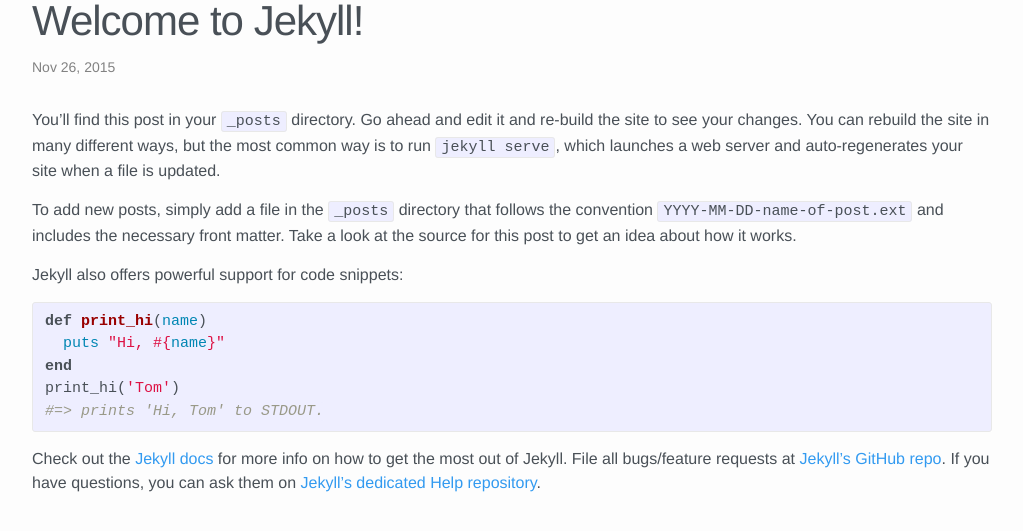
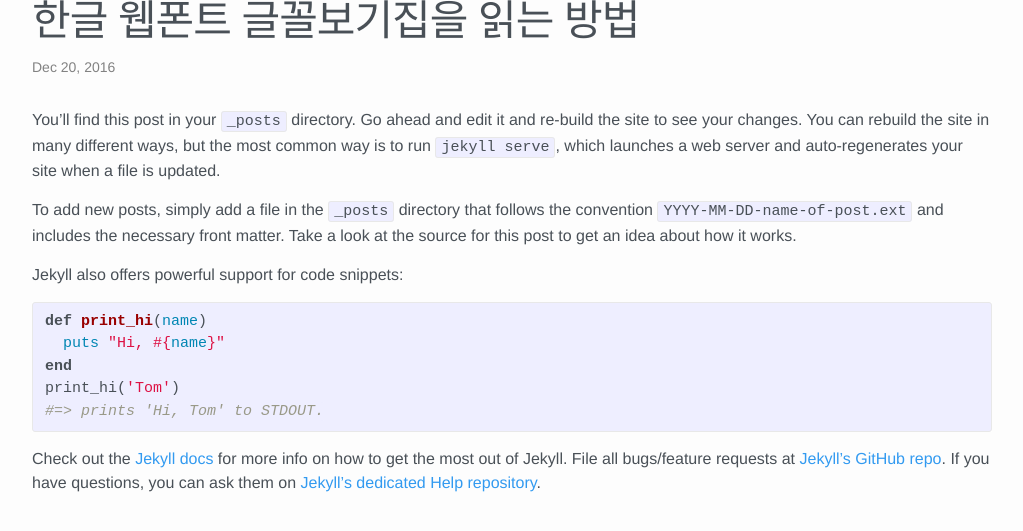
Before and after one commit to young-hwa/young-hwa.github.io, a Jekyll site: the page built from _posts/2016-12-20-hangul-webfont-showcase.md, in a window 1280 px wide. Shown: the top 531 px of the page, without its empty margins (128-1151 px from the left). Built offline with Jekyll 4.4.1, drawn with Linux system fonts in a browser that asks for light colours.

Commit message:
change posts file.

```diff
--- /dev/null
+++ b/_posts/2016-12-20-hangul-webfont-showcase.markdown
@@ -0,0 +1,6 @@
+---
+layout: entry
+title:  "한글 웹폰트 글꼴보기집을 읽는 방법"
+date:   2016-12-20 00:31:18
+description: 한글 웹폰트 글꼴보기집을 어떻게 만들게 되었는지, 어떤 방식으로 읽으면 되는지 간단한 설명을 적어봅니다.
+---
--- a/_posts/2015-11-26-welcome-to-jekyll.markdown
+++ b/_posts/2016-12-20-hangul-webfont-showcase.md
@@ -1,7 +1,8 @@
 ---
 layout: entry
-title:  "Welcome to Jekyll!"
-date:   2015-11-26 00:31:18
+title:  "한글 웹폰트 글꼴보기집을 읽는 방법"
+date:   2016-12-20 00:31:18
+description: 한글 웹폰트 글꼴보기집을 어떻게 만들게 되었는지, 어떤 방식으로 읽으면 되는지 간단한 설명을 적어봅니다.
 ---
 You’ll find this post in your `_posts` directory. Go ahead and edit it and re-build the site to see your changes. You can rebuild the site in many different ways, but the most common way is to run `jekyll serve`, which launches a web server and auto-regenerates your site when a file is updated.
 
```
